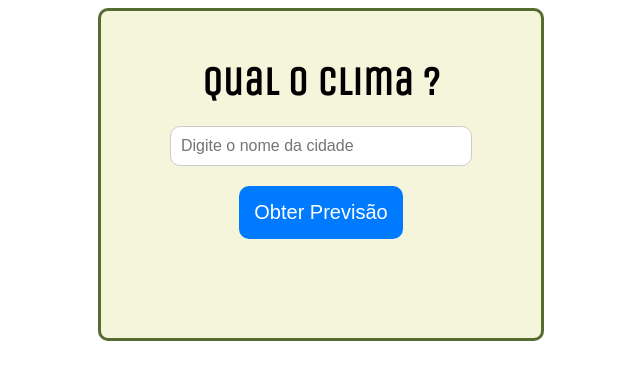
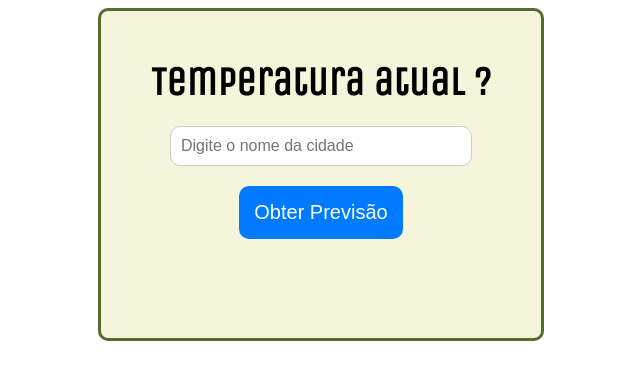
Before and after one commit to VictorDePaula06/aplicativo_de_clima, a plain HTML site: page index.html in a window 1280 px wide. Shown: the whole page, without its empty margins (319-959 px from the left). Drawn offline with nearby package versions, Linux system fonts and the light colour scheme.

Commit message:
Update index.html

```diff
--- a/index.html
+++ b/index.html
@@ -12,7 +12,7 @@
 </head>
 <body>
     <div class="container">
-        <h1>Qual o clima ?</h1>
+        <h1>Temperatura atual ?</h1>
         <input type="text" id="city-input" placeholder="Digite o nome da cidade">
         <button id="get-weather-button">Obter Previsão</button>
             <div class="containerResult">
```
